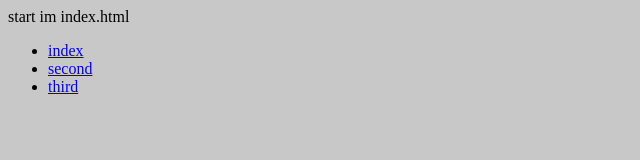
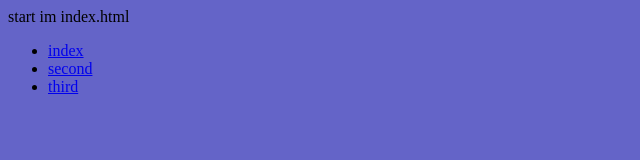
Before and after one commit to markYmarkgo/git_schulung, a plain HTML site: page index.html in a window 1280 px wide. Shown: the whole page, without its empty margins (0-640 px from the left). Drawn offline with Linux system fonts and the light colour scheme.

Commit message:
once more change the background color

```diff
--- a/index.html
+++ b/index.html
@@ -9,7 +9,7 @@
 	<script src="folder/main.js"></script>
     <title>git Test</title>
 </head>
-<body style="background-color: rgb(200,200,200">
+<body style="background-color: rgb(100,100,200">
 
 	<div class="check">
 		start im index.html
```
